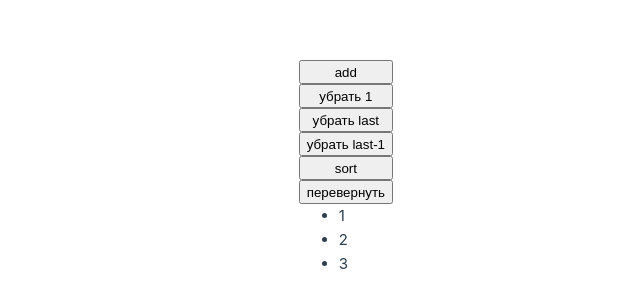
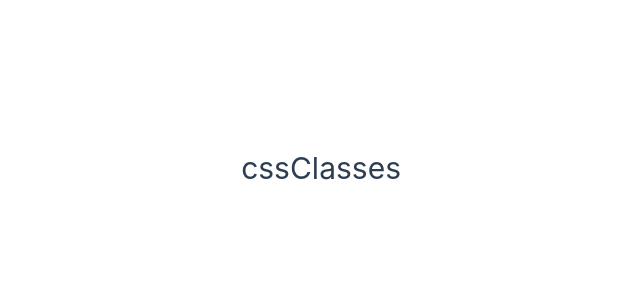
Before and after one commit to danilromas/Vue_DaRo, a Vue app: page / in a window 1280 px wide. Shown: the part 232-540 px from the top of the page, without its empty margins (247-887 px from the left). Built offline with nearby package versions, Linux system fonts and the light colour scheme.

Commit message:
36_стиль

```diff
--- a/src/App.vue
+++ b/src/App.vue
@@ -54,22 +54,14 @@
 </script>
 
 <template>
- <button @click="add">add</button>
-    <br>
-    <button @click="removeb">убрать 1</button>
-    <br>
-    <button @click="removef">убрать last</button>
-    <br>
-    <button @click="removel">убрать last-1</button>
-    <br>
-    <button @click="sort1">sort</button>
-    <br>
-    <button @click="reverse1">перевернуть</button>
-    <br>
+    <p class="cssClasses"> cssClasses </p>
 
-    <ul>
-        <li v-for="elem in arr">
-            <p> {{ elem }}</p>
-        </li>
-    </ul>
 </template>
+
+<style>
+.cssClasses{
+  font-size: 30px;
+  margin-left: 5%;
+
+}
+</style>
```
